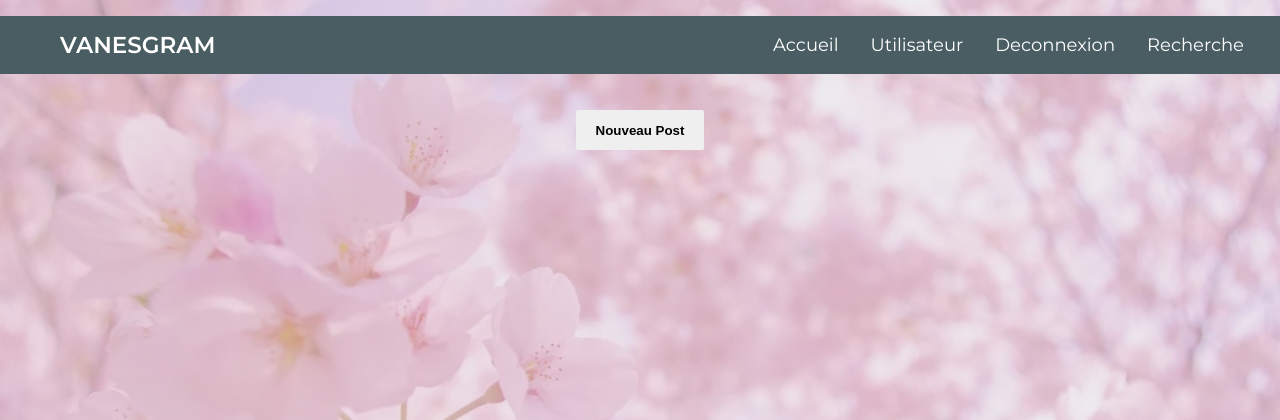
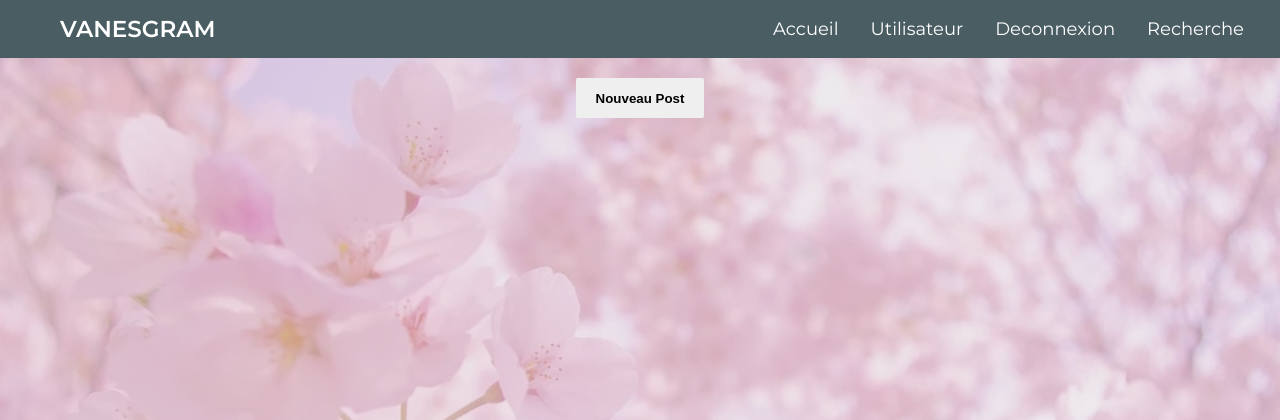
Before and after one commit to houlaidahamada/Projet-Web, a PHP site: page /index.php in a window 1280 px wide. Shown: the top 420 px of the page. Run offline with PHP 8.4, Linux system fonts and the light colour scheme; the visitor is signed in with stand-in values (Sample User, id 1); data that the repository does not hold is empty; some libraries are stand-ins or nearby versions.

Commit message:
menu margin

```diff
--- a/style/style.css
+++ b/style/style.css
@@ -20,6 +20,7 @@ nav ul{
   display: flex;
   flex-wrap: wrap;
   align-items: center;
+    margin: 0;
   justify-content: center;
 
 }
```
